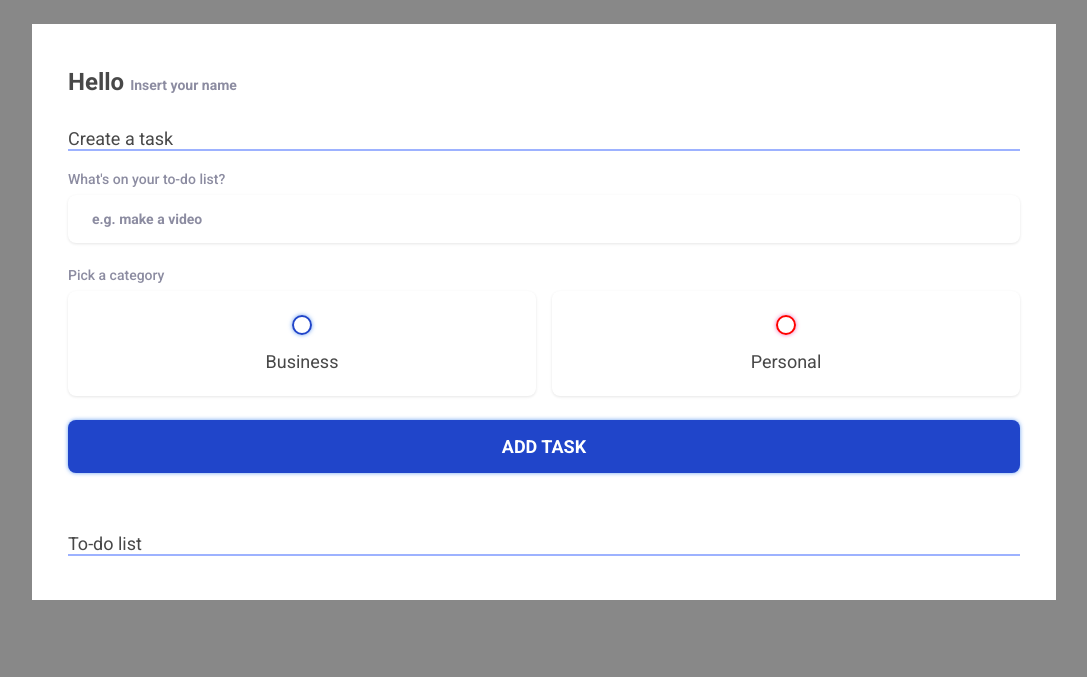
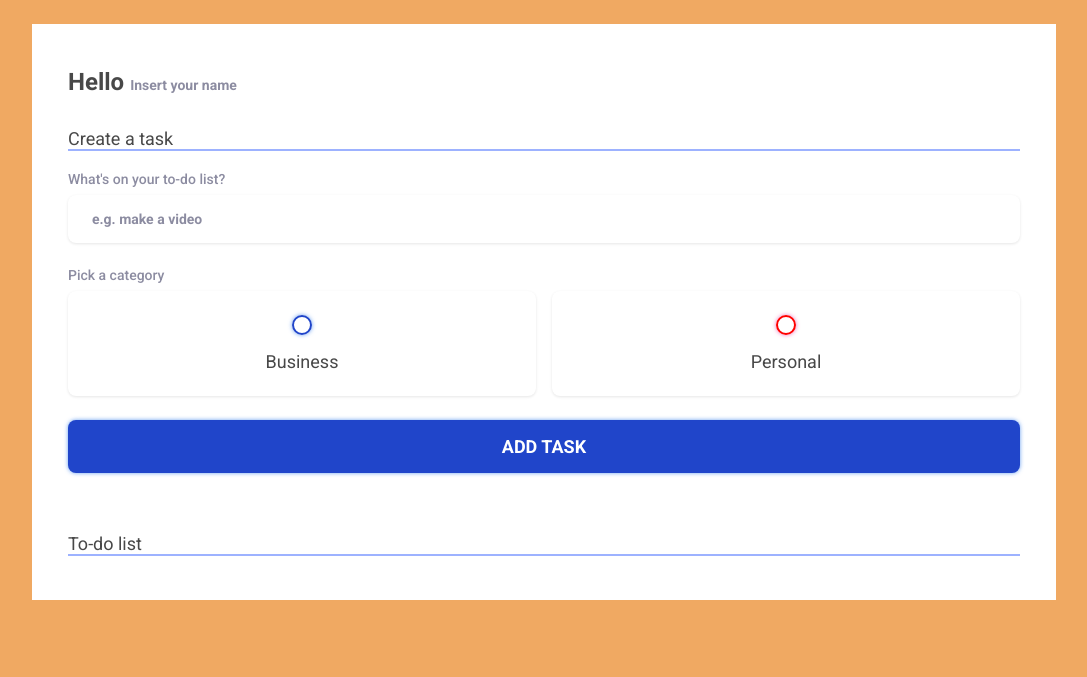
Before and after one commit to MarvingMoreton/to-do-list--1, a plain HTML site: page index.html in a window 1280 px wide. Shown: the part 123-800 px from the top of the page, without its empty margins (96-1183 px from the left). Drawn offline with Linux system fonts and the light colour scheme.

Commit message:
updated background color

```diff
--- a/css/main.css
+++ b/css/main.css
@@ -3,7 +3,7 @@ html {
   box-sizing: border-box;
   font-size: 62.5%;
   /* 10px/16 px = 0.626= 62.5%; do not set a fix font-size, use % instead. *Percentage of user's browser font-size setting */
-  background-color: var(--grey);
+  background-color: #F0A962;
 }
 
 
@@ -42,7 +42,7 @@ input[type="text"]:first-of-type {
   --grey-slate: #8C8CA1;
   --dark-grey: #484848;
 	--blue: #2045CA;
-	--danger: #ff5b57;
+	--danger: #DE4E4B;
   --white: #FFFFFF;
 
 	--shadow: 0 1px 3px rgba(0, 0, 0, 0.1);
```
